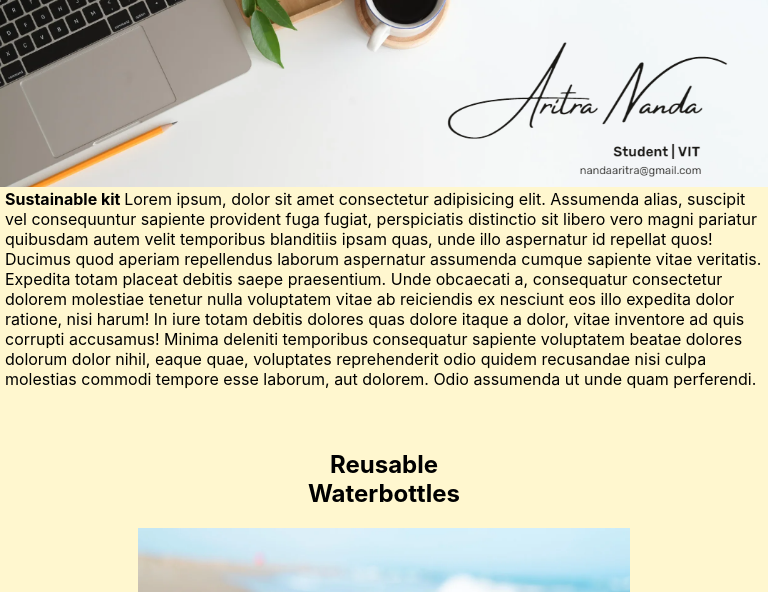
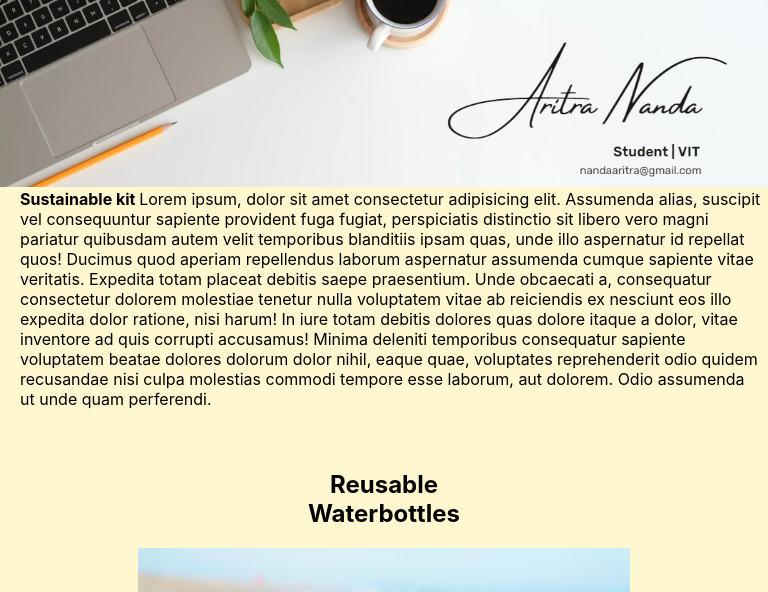
Before and after one commit to AritraNanda/Tam_demo, a plain HTML site: page index.html in a window 768 px wide. Shown: the part 163-755 px from the top of the page. Drawn offline with Linux system fonts and the light colour scheme.

Commit message:
Update demoweb.css
adding @media for paragraph responsiveness

Signed-off-by: Aritra Nanda <138552528+AritraNanda@users.noreply.github.com>

```diff
--- a/demoweb.css
+++ b/demoweb.css
@@ -45,6 +45,21 @@ p{
     padding-left: 5px;
     padding-right: 5px;
 }
+@media (max-width: 815px) {
+    p {
+        margin-left: 20px;
+    }
+}
+@media (min-width: 577px) and (max-width: 800px) {
+    p {
+        margin-left: 15px;
+    }
+}
+@media (min-width: 801px) and (max-width: 900px) {
+    p {
+        margin-left: 10px;
+    }
+}
 .imgmain{
     background-image: url(demoweb.png);
     background-size: contain;
```
